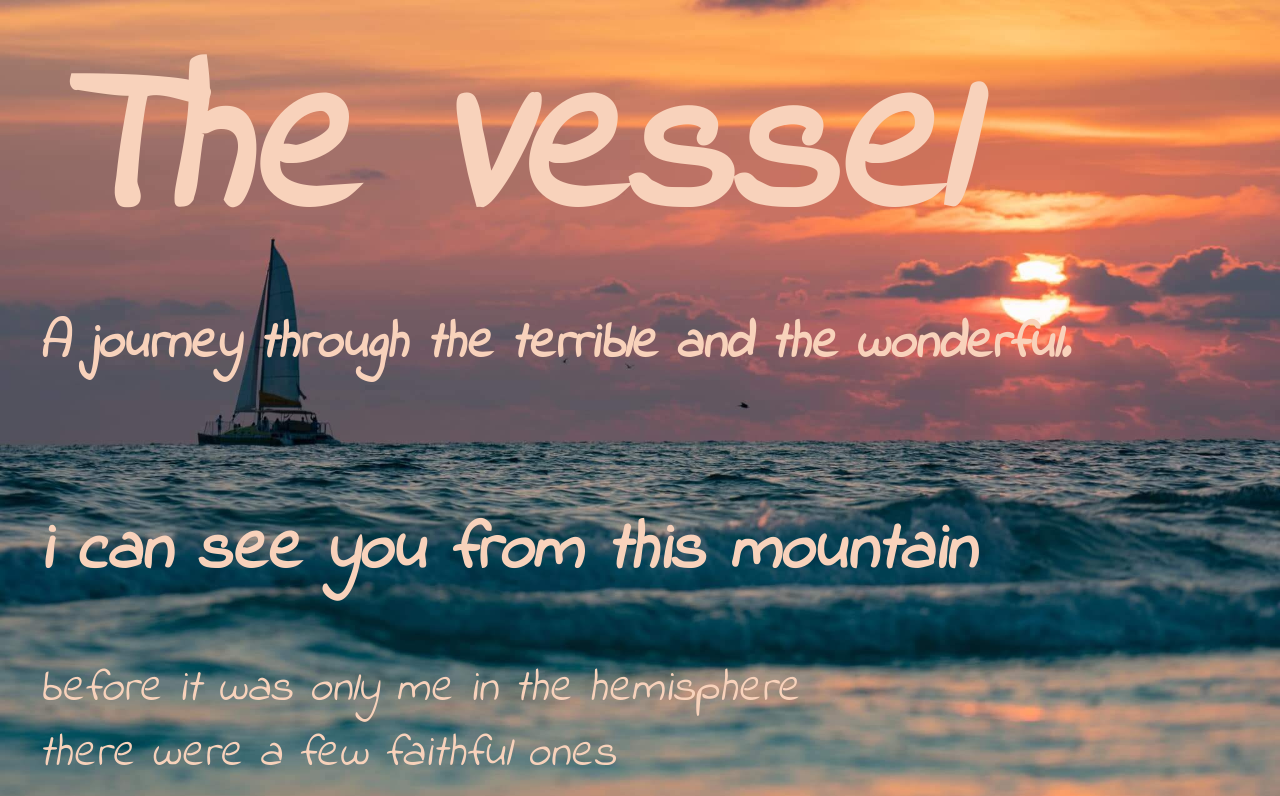
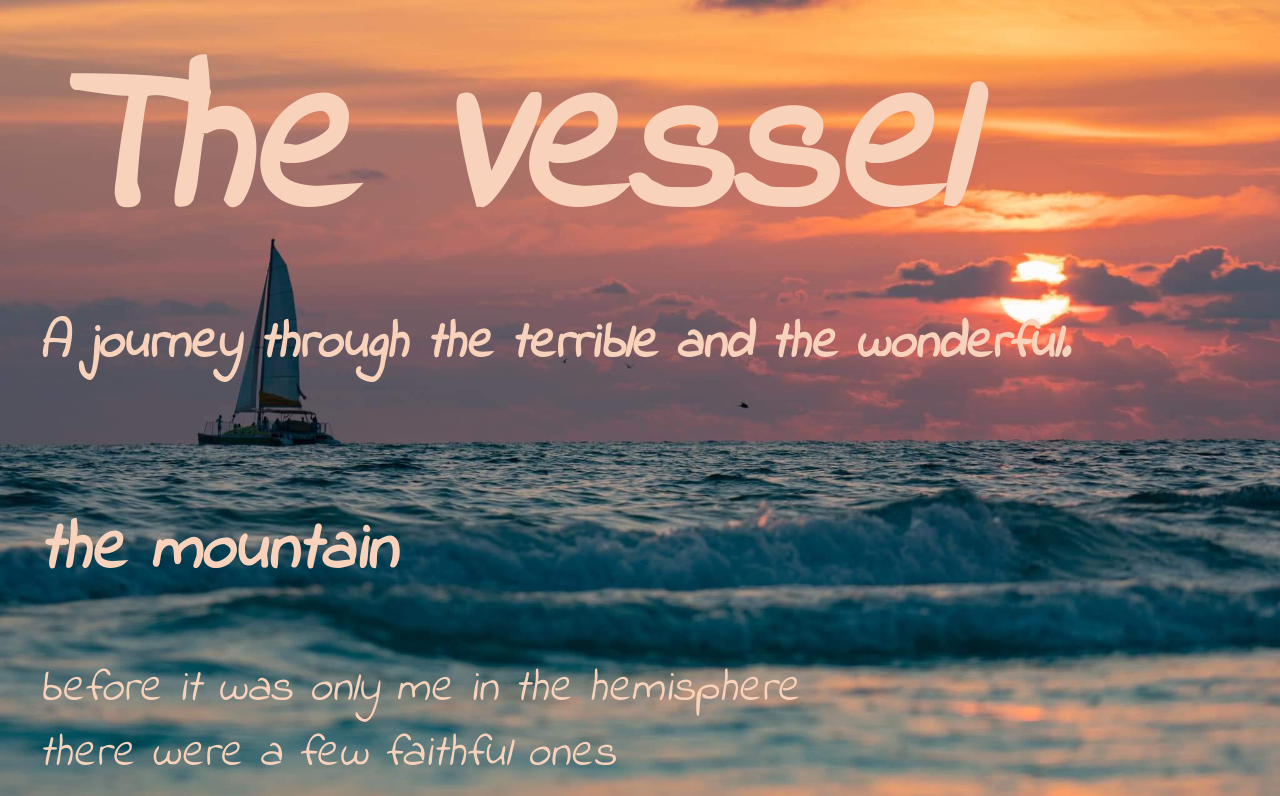
Before and after one commit to thevesselpoetry/thevesselpoetry.github.io, a plain HTML site: page posts/i_can_see_you.html in a window 1280 px wide. Shown: the top 796 px of the page. Drawn offline with Linux system fonts and the light colour scheme.

Commit message:
Update i_can_see_you.html

```diff
--- a/posts/i_can_see_you.html
+++ b/posts/i_can_see_you.html
@@ -10,7 +10,7 @@
 	<a href="../index.html" id="nohover"><h1>The Vessel</h1></a>
 	<div>A journey through the terrible and the wonderful.</div>
 	<br>
-	<h2>i can see you from this mountain</h2>
+	<h2>the mountain</h2>
 	<pre>
 before it was only me in the hemisphere
 there were a few faithful ones
```
